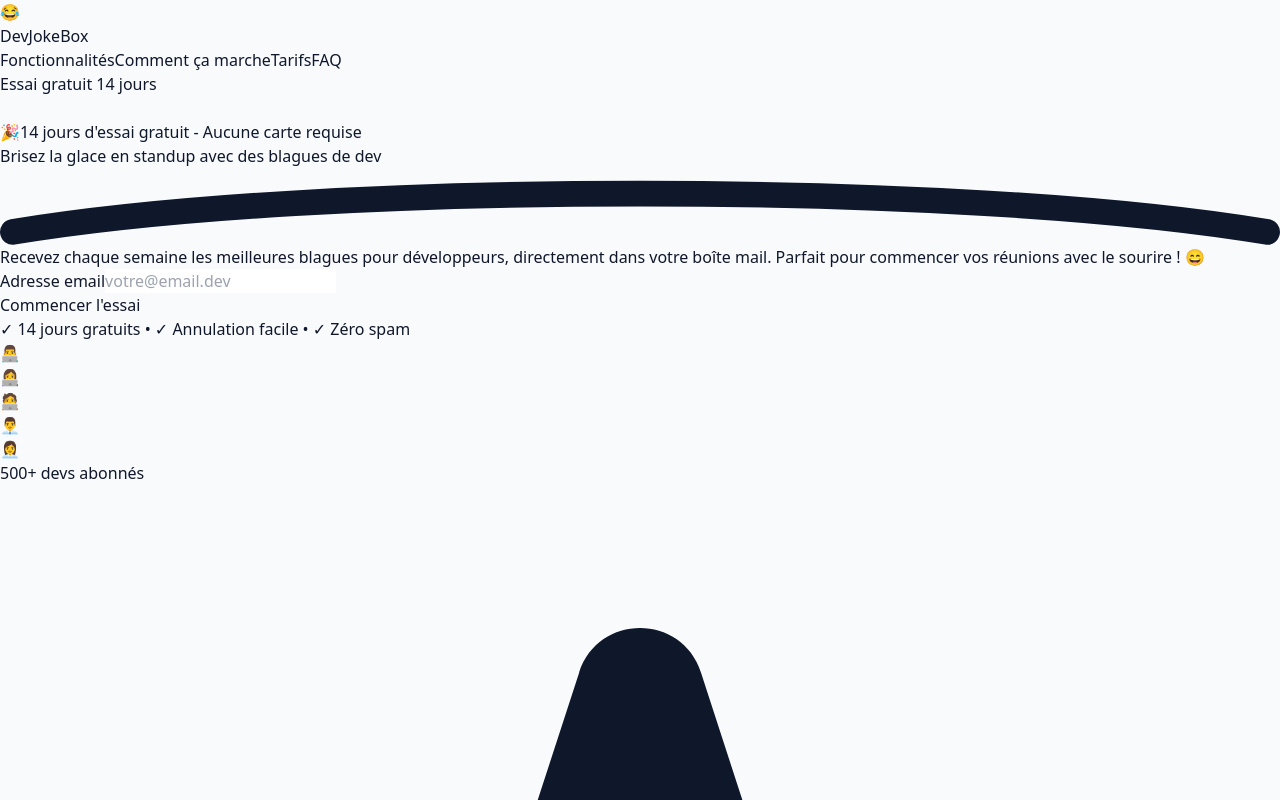
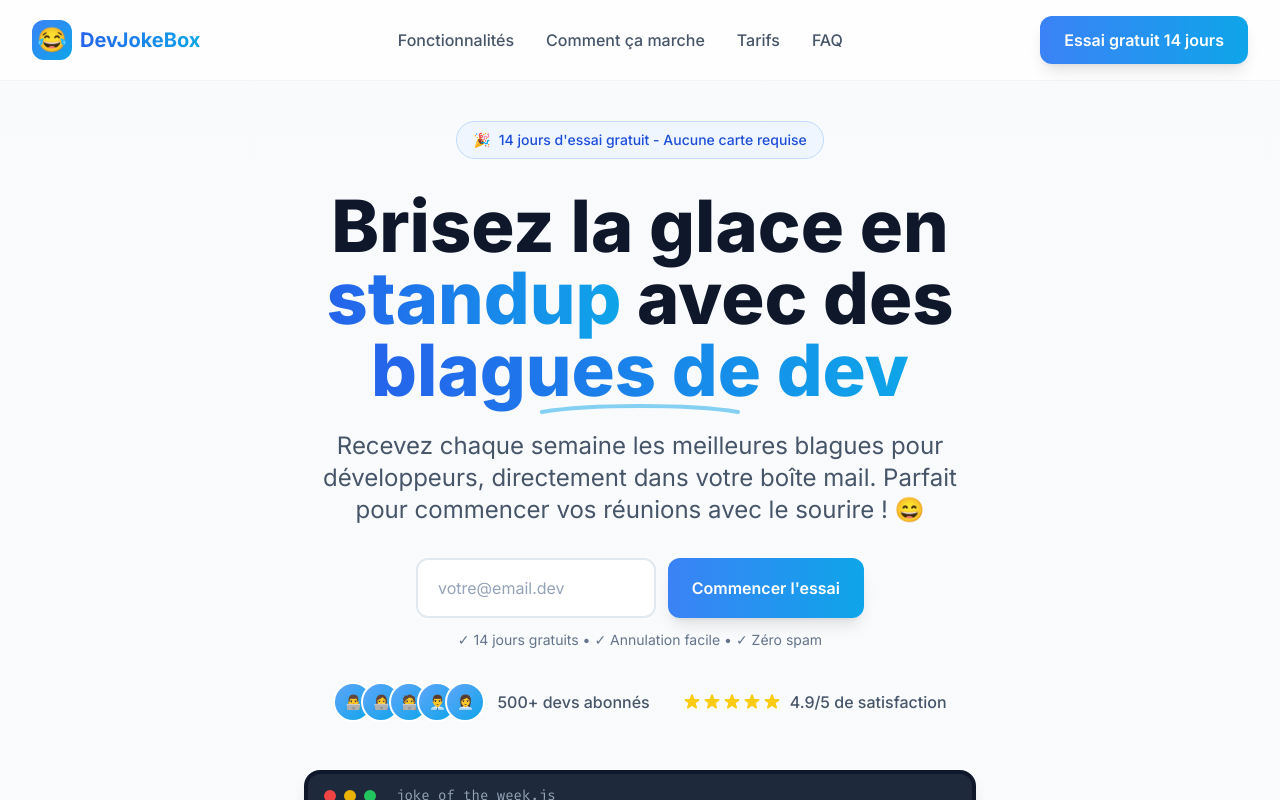
Before and after one commit to INDEX-prog/devjokebox, a Next.js app: page / in a window 1280 px wide. Shown: the top 800 px of the page. Built offline with nearby package versions, Linux system fonts and the light colour scheme.

Commit message:
feat: initial project

```diff
--- /dev/null
+++ b/tailwind.config.ts
@@ -0,0 +1,50 @@
+import type { Config } from "tailwindcss";
+
+const config: Config = {
+  content: [
+    "./pages/**/*.{js,ts,jsx,tsx,mdx}",
+    "./components/**/*.{js,ts,jsx,tsx,mdx}",
+    "./app/**/*.{js,ts,jsx,tsx,mdx}",
+  ],
+  theme: {
+    extend: {
+      colors: {
+        primary: {
+          50: "#eff6ff",
+          100: "#dbeafe",
+          200: "#bfdbfe",
+          300: "#93c5fd",
+          400: "#60a5fa",
+          500: "#3b82f6",
+          600: "#2563eb",
+          700: "#1d4ed8",
+          800: "#1e40af",
+          900: "#1e3a8a",
+        },
+        accent: {
+          light: "#e0f2fe",
+          DEFAULT: "#0ea5e9",
+          dark: "#0284c7",
+        },
+      },
+      fontFamily: {
+        sans: ["var(--font-inter)", "system-ui", "sans-serif"],
+        mono: ["var(--font-fira-code)", "monospace"],
+      },
+      animation: {
+        "bounce-slow": "bounce 3s infinite",
+        "pulse-slow": "pulse 4s cubic-bezier(0.4, 0, 0.6, 1) infinite",
+        "float": "float 6s ease-in-out infinite",
+      },
+      keyframes: {
+        float: {
+          "0%, 100%": { transform: "translateY(0)" },
+          "50%": { transform: "translateY(-20px)" },
+        },
+      },
+    },
+  },
+  plugins: [],
+};
+
+export default config;
```
